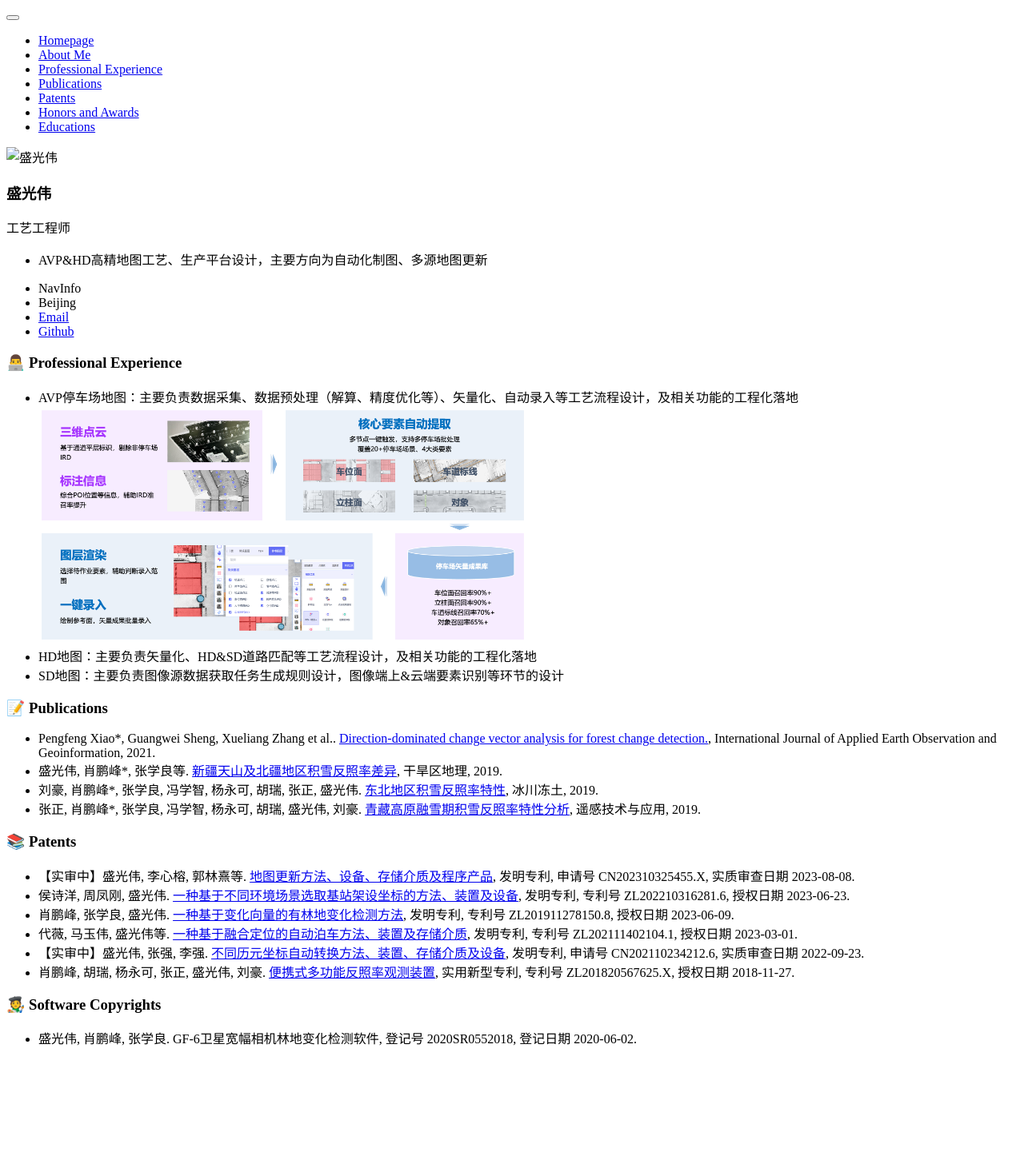
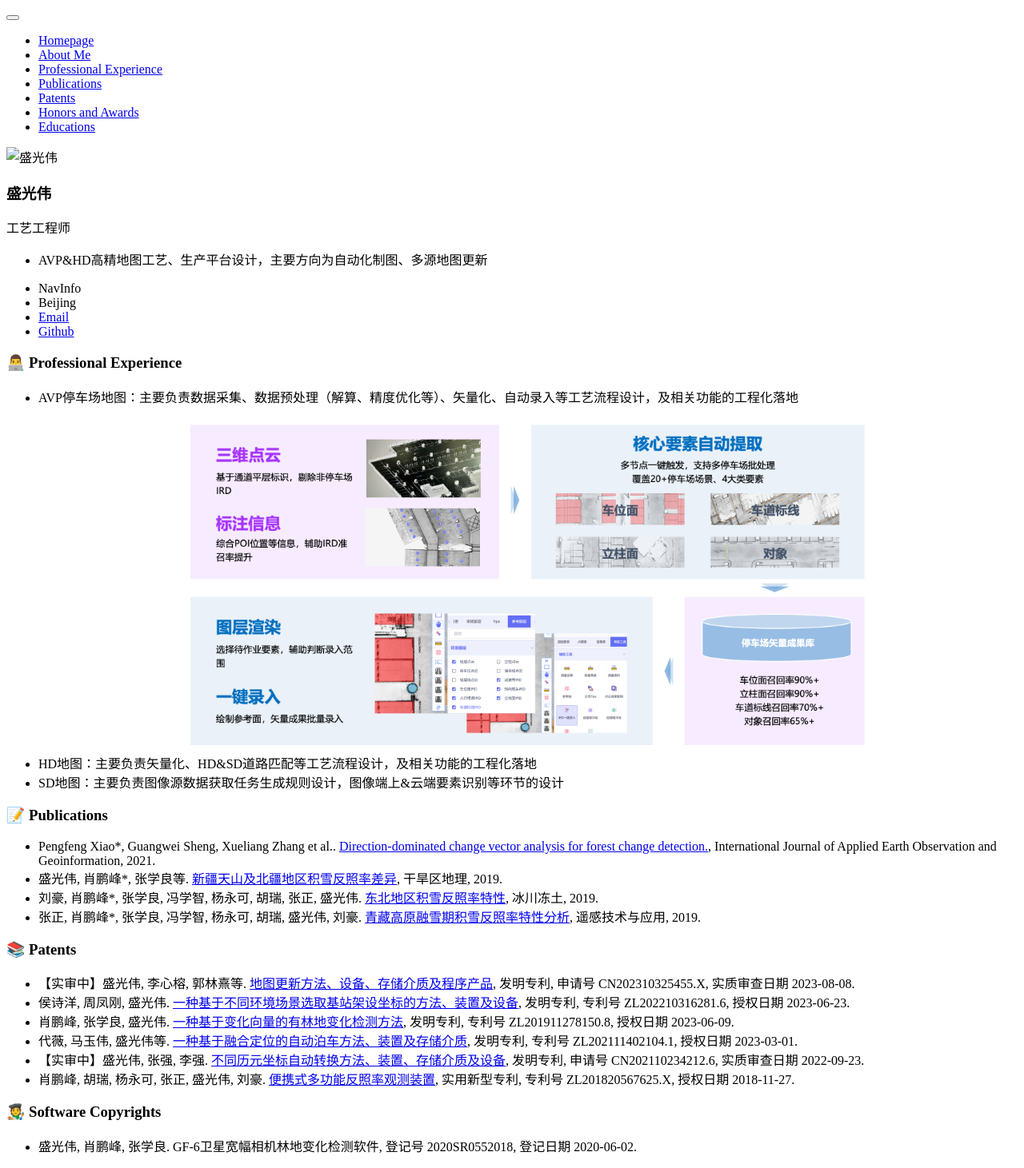
Before and after one commit to alphasheng/alphasheng.github.io, a Jekyll site: the page built from _pages/includes/pub.md, in a window 1280 px wide. Shown: the whole page at 80% size. Built offline with Jekyll 4.4.1, drawn with Linux system fonts in a browser that asks for light colours; our own code applies the rules of GitHub Pages for plain Markdown files; before the commit the page ends 1326 px from its top, so only the background shows below that.

Commit message:
Update pub.md

```diff
--- a/_pages/includes/pub.md
+++ b/_pages/includes/pub.md
@@ -1,7 +1,9 @@
 
 # 👨‍💻 Professional Experience
 - AVP停车场地图：主要负责数据采集、数据预处理（解算、精度优化等）、矢量化、自动录入等工艺流程设计，及相关功能的工程化落地
-  <img src="https://alphasheng.github.io/images/parking.jpg" style="width:50%;height:auto;">
+
+  <div align=center> <img src="https://alphasheng.github.io/images/parking.jpg" style="width:70%;height:auto;"></div>
+
 - HD地图：主要负责矢量化、HD&SD道路匹配等工艺流程设计，及相关功能的工程化落地
 - SD地图：主要负责图像源数据获取任务生成规则设计，图像端上&云端要素识别等环节的设计
 
```
